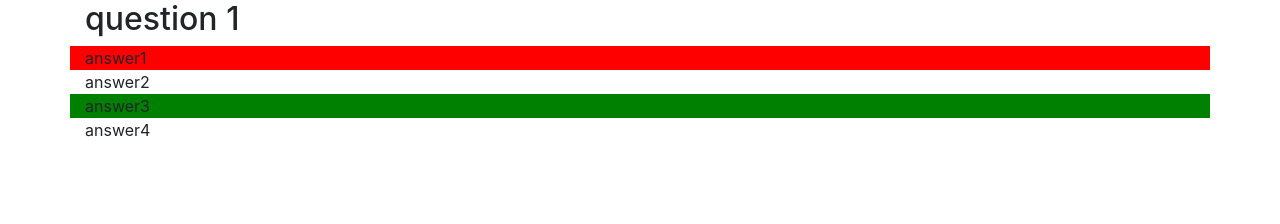
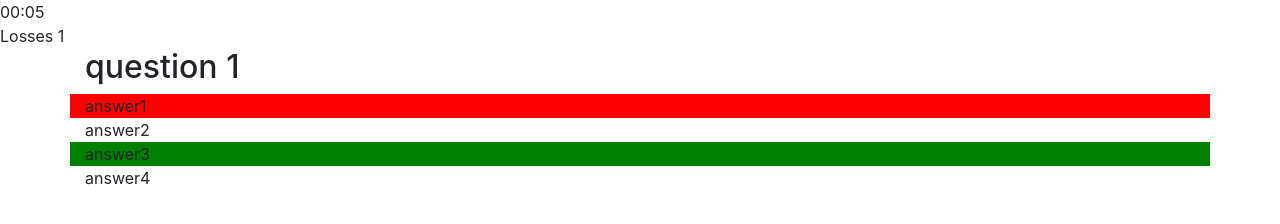
Before and after one commit to nataliiaR/Trivia, a plain HTML site: page index.html in a window 1280 px wide. Both pictures are taken after a click on the element "answer1". Drawn offline with nearby package versions, Linux system fonts and the light colour scheme.

Commit message:
added wins/losses, timer logic

```diff
--- a/assets/js/data.json
+++ b/assets/js/data.json
@@ -2,7 +2,7 @@ jSONObj = [{
     "question":"question 1",
     "answers":["answer1", "answer2","answer3","answer4"],
     "correct_answer":"answer3",
-    "timeInSeconds":30
+    "timeInMiliSeconds":10
 },
 {
     "question":"question 2",
--- a/assets/js/script.js
+++ b/assets/js/script.js
@@ -2,16 +2,60 @@
 var dataFile = JSON.stringify(jSONObj);
 var obj=JSON.parse(dataFile);
 guessed=0;
+var wins=0;
+var losses=0;
+//var time = obj[0].timeInMiliSeconds;
 
 function createQuestionSection(object){
     var answers=object.answers;
+    time = obj[0].timeInMiliSeconds;
+    intervalId = setInterval(count, 1000);
     $(".question").html('<h2>'+object.question+'</h2');
     for(var i=0; i<answers.length; i++){
     $(".answers").append('<div class="col-12 answerOption">'+answers[i]+'</div');
     }
 
 }
+function count(){
+     if (time>0){
+        // DONE: increment time by 1, remember we cant use "this" here.
+        time--;
 
+        // DONE: Get the current time, pass that into the timeConverter function,
+        //       and save the result in a variable.
+        var converted = timeConverter(time);
+
+        // DONE: Use the variable we just created to show the converted time in the "display" div.
+        $("#display").text(converted);
+
+     }
+     else{
+        showCorrectAnswer(obj[0].correct_answer);
+        losses++;
+        $("#losses").html("Losses "+ losses);
+        clearInterval(intervalId);
+     }
+
+}
+
+function timeConverter(t) {
+
+    var minutes = Math.floor(t / 60);
+    var seconds = t - (minutes * 60);
+
+    if (seconds < 10) {
+      seconds = "0" + seconds;
+    }
+
+    if (minutes === 0) {
+      minutes = "00";
+    }
+    else if (minutes < 10) {
+      minutes = "0" + minutes;
+    }
+
+    return minutes + ":" + seconds;
+  }
 createQuestionSection(obj[0]);
 //console.log(dataFile.data[0].correct);
 
@@ -20,8 +64,9 @@ console.log("obj " + obj[0].correct_answer);
 
 $(".answerOption").on("click", function(event){
     if(guessed===0){
-    selectedOption=$(this);
-    verifyTheAnswer(selectedOption,obj[0].correct_answer);
+        selectedOption=$(this);
+        verifyTheAnswer(selectedOption,obj[0].correct_answer);
+        clearInterval(intervalId);
     }
 
 });
@@ -34,17 +79,20 @@ function verifyTheAnswer(selectedOption, correct_answer){
     if(selectedOption.text()==correct_answer){
         $(selectedOption).css({"backgroundColor":"green"});
         guessed= 1;
+        wins++;
+        $("#wins").html("Wins " + wins);
 
     }
     else{
         $(selectedOption).css({"backgroundColor":"red"});
         guessed =-1;
         showCorrectAnswer(correct_answer);
+        losses++;
+        $("#losses").html("Losses " +losses);
 
     }
-    if(guessed===1){
-        alert("win");
-    }
+
+
 }
 
 function showCorrectAnswer(object_correct_answer){
--- a/index.html
+++ b/index.html
@@ -12,6 +12,9 @@
 
         </header>
         <section>
+            <div id="display"></div>
+            <div id ="wins"></div>
+            <div id="losses"> </div>
             <div class="container">
                 <div class="row">
                     <div class="col-12 question">
```
